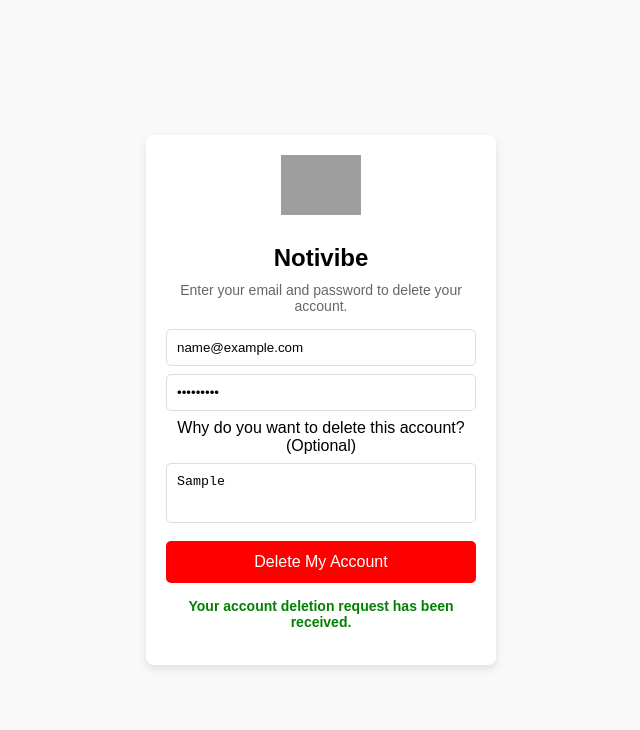
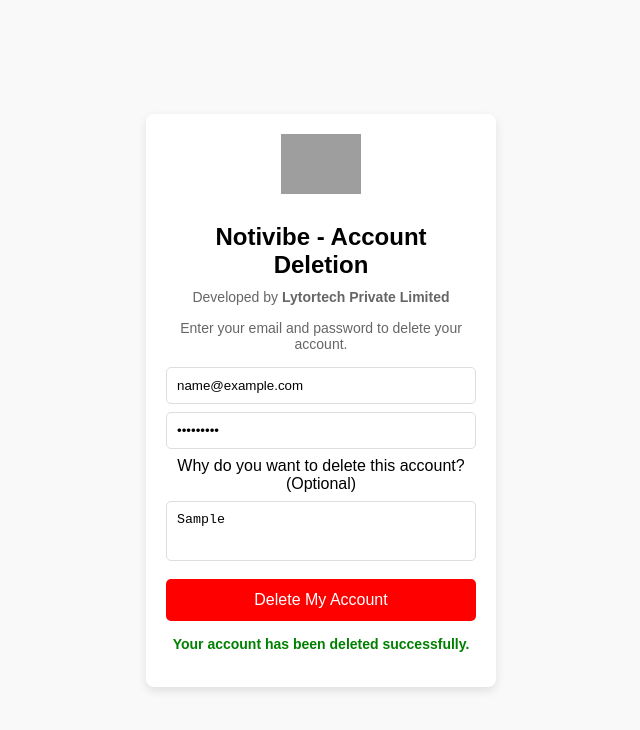
Before and after one commit to KarkuriAnil/htmllb, a plain HTML site: page index.html in a window 1280 px wide. Both pictures are taken after typing "name@example.com", "Sample123", "Sample" into the empty fields and a click on the button "Delete My Account". Shown: the whole page, without its empty margins (319-959 px from the left). Drawn offline with Linux system fonts and the light colour scheme; grey boxes are pictures that could not be loaded.

Commit message:
Update index.html

```diff
--- a/index.html
+++ b/index.html
@@ -3,7 +3,7 @@
 <head>
   <meta charset="UTF-8">
   <meta name="viewport" content="width=device-width, initial-scale=1.0">
-  <title>Delete Account</title>
+  <title>Delete Account - Notivibe</title>
   <style>
         * {
             margin: 0;
@@ -65,29 +65,37 @@
             background-color: darkred;
         }
         .message {
-            color: green;
+            font-weight: bold;
             margin-top: 15px;
             display: none;
-            font-weight: bold;
+            color: green;
         }
-    </style>
+  </style>
   <script>
-        function showMessage(event) {
+        function fakeDeleteRequest(event) {
             event.preventDefault();
-            document.getElementById("successMessage").style.display = "block";
+
+            const message = document.getElementById("message");
+
+            // Simulate a fake request with a delay
+            setTimeout(() => {
+                message.textContent = "Your account has been deleted successfully.";
+                message.style.display = "block";
+            }, 1000);
         }
-    </script>
+  </script>
 </head>
 <body>
 <div class="container">
-<img src="https://raw.githubusercontent.com/KarkuriAnil/notivibe/main/logo.png" alt="App Logo">
+  <img src="https://raw.githubusercontent.com/KarkuriAnil/notivibe/main/logo.png" alt="Notivibe Logo">
 
-  <h2>Notivibe</h2>
+  <h2>Notivibe - Account Deletion</h2>
+  <p>Developed by <strong>Lytortech Private Limited</strong></p>
   <p>Enter your email and password to delete your account.</p>
 
-  <form onsubmit="showMessage(event)">
-    <input type="email" name="email" placeholder="Email" required>
-    <input type="password" name="password" placeholder="Password" required>
+  <form onsubmit="fakeDeleteRequest(event)">
+    <input type="email" id="email" name="email" placeholder="Email" required>
+    <input type="password" id="password" name="password" placeholder="Password" required>
 
     <label for="reason">Why do you want to delete this account? (Optional)</label>
     <textarea id="reason" name="reason" placeholder="Tell us your reason (optional)..." rows="3"></textarea>
@@ -95,7 +103,7 @@
     <button type="submit">Delete My Account</button>
   </form>
 
-  <p id="successMessage" class="message">Your account deletion request has been received.</p>
+  <p id="message" class="message"></p>
 </div>
 </body>
 </html>
```
